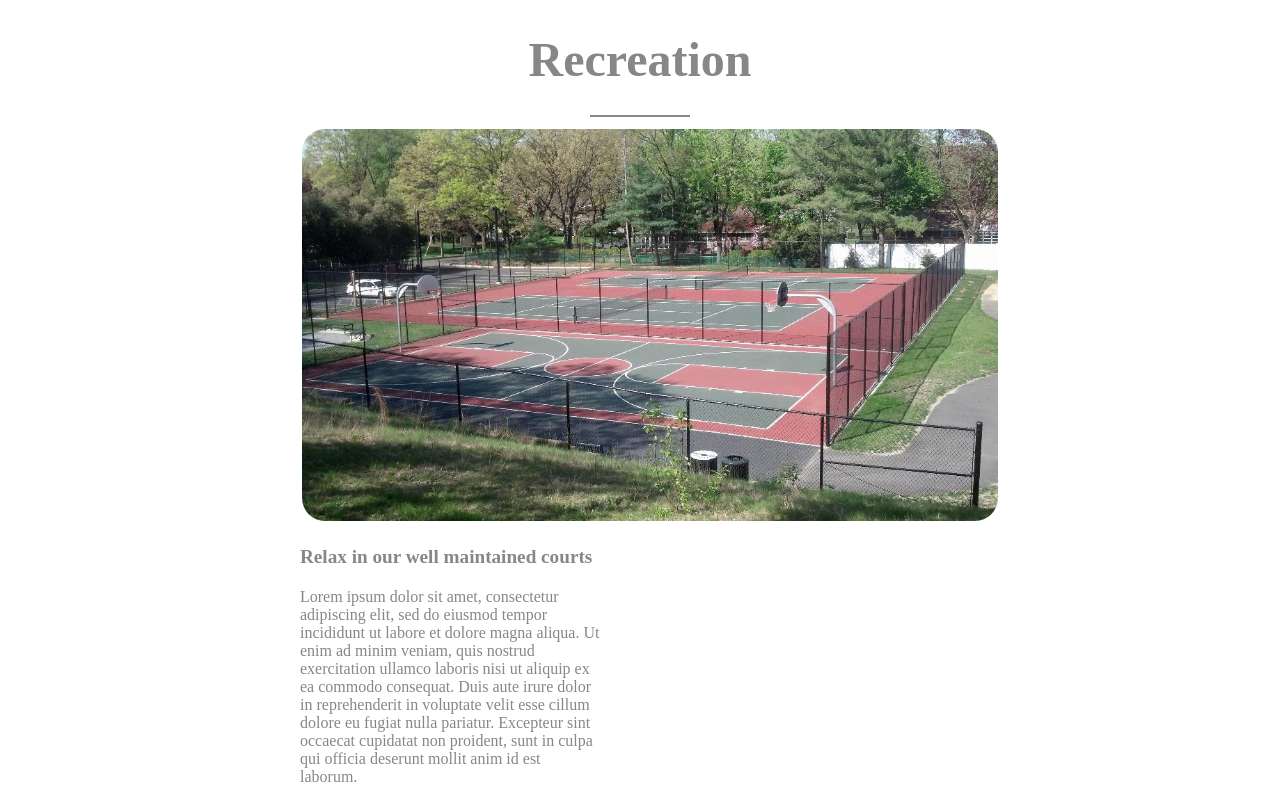
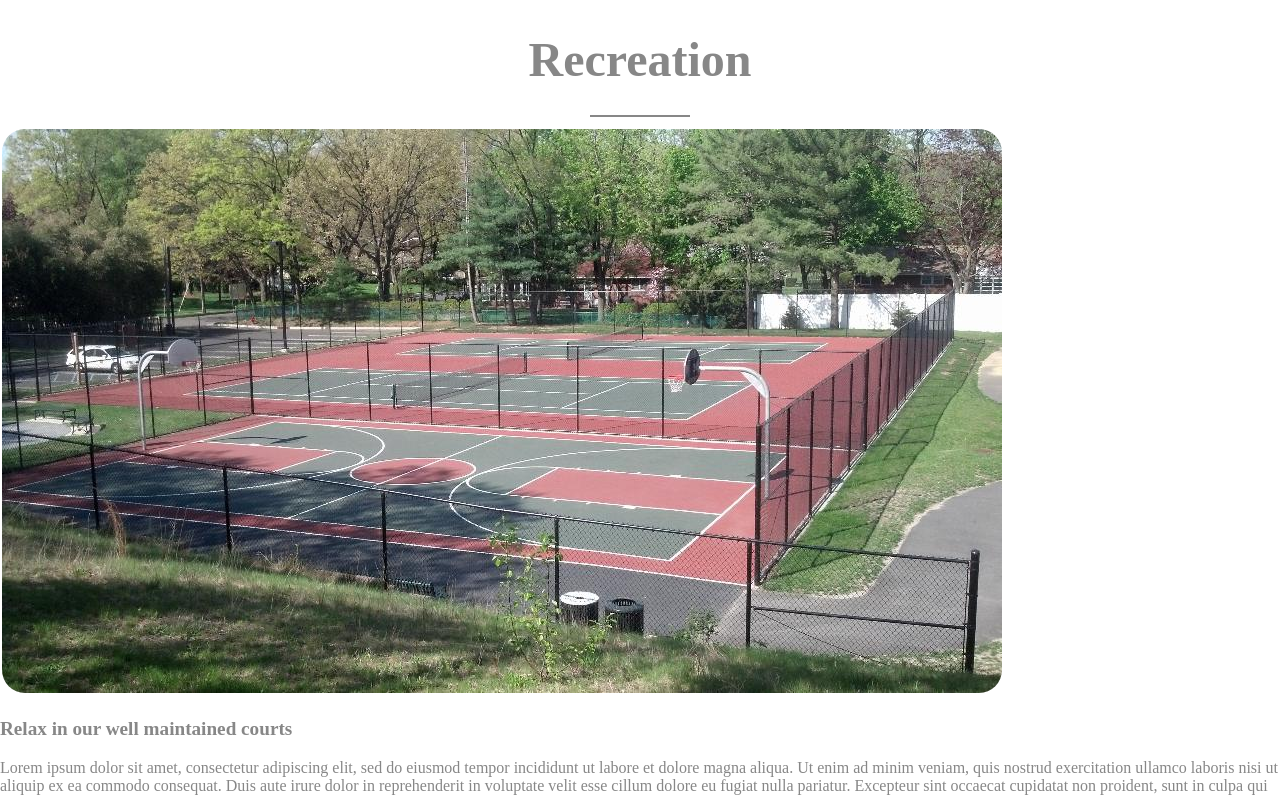
Before and after one commit to JJ299/Bicentennial-Park, a plain HTML site: page index.html in a window 1280 px wide. Shown: the part 2100-2896 px from the top of the page. Drawn offline with Linux system fonts and the light colour scheme.

Commit message:
Removed float. Will update with CSS grid

```diff
--- a/style.css
+++ b/style.css
@@ -101,35 +101,6 @@ img {
 	border-radius: 25px;
 }
 
-.resize {
-	width: 300px;
-	height: auto;
-}
-
-.images {
-	width: 700px;
-	height: auto;
-}
-
-.court,
-.playground,
-.green-space,
-.beauty {
-	width: 46.5%;
-	margin: 0 300px;
-
-}
-
-.court,
-.green-space {
-	float: left;
-}
-
-.playground,
-.beauty {
-	float: right;
-}
-
 .group:after {
   content: "";
   display: table;
```
Also changed, not shown: index.html (+2 -1 lines).
